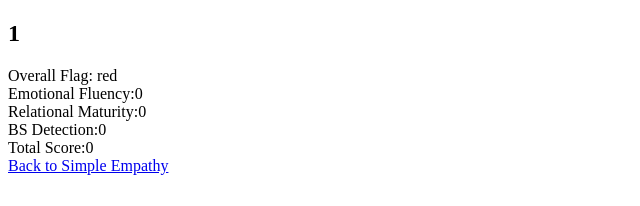
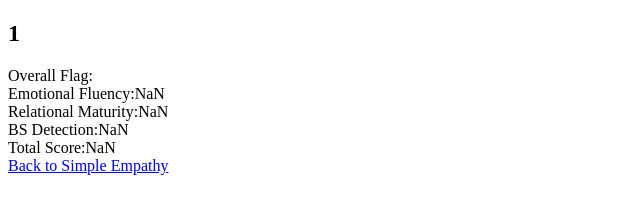
Before and after one commit to luma-dating/luma-results-v2, a Next.js app: page /result/1 in a window 1280 px wide. Shown: the top 206 px of the page, without its empty margins (0-640 px from the left). Built offline with nearby package versions, Linux system fonts and the light colour scheme; no server answers.

Commit message:
Update [profile].js

```diff
--- a/pages/result/[profile].js
+++ b/pages/result/[profile].js
@@ -1,29 +1,40 @@
-import { useRouter } from 'next/router'
-import ResultCard from '../../components/ResultCard'
-
-const mockScores = {
-  fluency: 0,
-  maturity: 0,
-  bs: 0,
-  total: 0,
-  flag: 'red'
-};
+import { useRouter } from 'next/router';
+import { useEffect, useState } from 'react';
+import ResultCard from '@/components/ResultCard';
 
 export default function ResultPage() {
   const router = useRouter();
   const { profile, fluency, maturity, bs, total, flag } = router.query;
+  const [description, setDescription] = useState(null);
 
-  const scores = fluency ? {
-    fluency: parseInt(fluency),
-    maturity: parseInt(maturity),
-    bs: parseInt(bs),
-    total: parseInt(total),
-    flag
-  } : mockScores;
+  useEffect(() => {
+    if (!profile) return;
+
+    fetch('/data/profileDescriptions.json')
+      .then(res => res.json())
+      .then(data => {
+        const profileData = data[decodeURIComponent(profile)];
+        setDescription(profileData);
+      });
+  }, [profile]);
+
+  const scores = {
+    fluency: Number(fluency),
+    maturity: Number(maturity),
+    bs: Number(bs),
+    total: Number(total),
+    flag: flag
+  };
 
   return (
-    <main className="min-h-screen bg-gray-50 py-10 px-4">
-      <ResultCard profile={profile} flag={scores.flag} scores={scores} />
+    <main className="min-h-screen p-4">
+      <ResultCard profile={profile} flag={flag} scores={scores} />
+      {description && (
+        <div className="mt-6 text-left max-w-xl mx-auto bg-gray-50 p-6 rounded-xl shadow">
+          <h2 className="text-xl font-semibold">{description.tagline}</h2>
+          <p className="mt-2 text-gray-700">{description.description}</p>
+        </div>
+      )}
     </main>
-  )
+  );
 }
```
